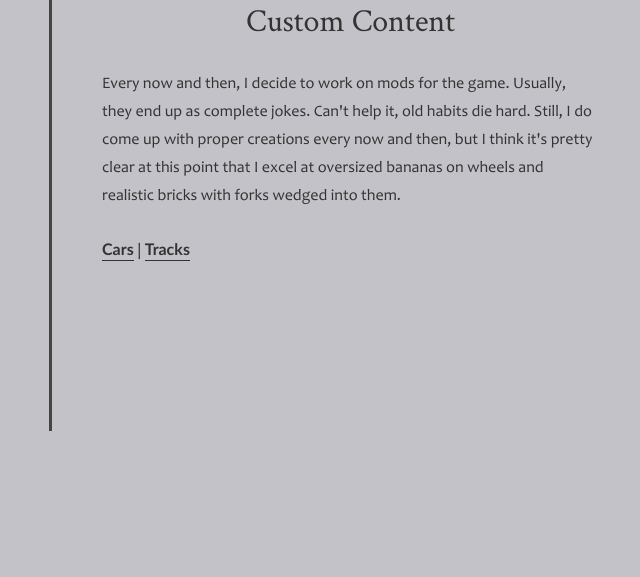
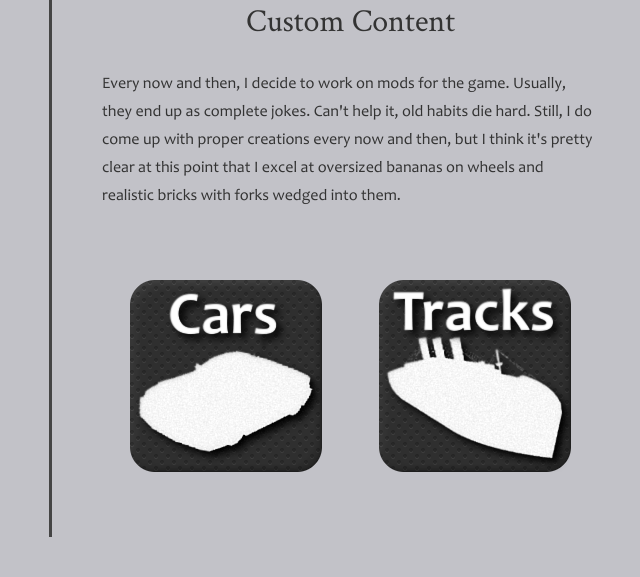
Before and after one commit to SirPongus/sirpongus.github.io, a PHP site: page /re-volt/ in a window 1280 px wide. Shown: the part 329-906 px from the top of the page, without its empty margins (471-1111 px from the left). Before the commit the page ends 760 px from the top, so only its background shows below. Run offline with PHP 8.4, Linux system fonts and the light colour scheme.

Commit message:
cars/tracks button image
bad, to revise

```diff
--- a/re-volt/index.html
+++ b/re-volt/index.html
@@ -42,7 +42,14 @@
       <p>An R/C car racing game from 1999. The catalyst of my favourite online community. I did some stuff for it.</p>
 <h1>Custom Content</h1>
 <p>Every now and then, I decide to work on mods for the game. Usually, they end up as complete jokes. Can't help it, old habits die hard. Still, I do come up with proper creations every now and then, but I think it's pretty clear at this point that I excel at oversized bananas on wheels and realistic bricks with forks wedged into them.</p>
-<p><strong><a href="/re-volt/cars/">Cars</a></strong> | <strong><a href="/re-volt/tracks/">Tracks</a></strong></p>
+<div class="row">
+  <div class="column">
+    <a href="/re-volt/cars/"><img src="../files/re-volt/cars.png"></a>
+  </div>
+  <div class="column">
+    <a href="/re-volt/tracks/"><img src="../files/re-volt/tracks.png"></a>
+  </div>
+</div>
     </article>
 
 
--- a/theme.css
+++ b/theme.css
@@ -241,6 +241,20 @@ body {
     margin-left: 360px;
     border-left: 3px solid #444444;
     min-height: calc(100vh - 80px);
+}
+
+/* Two image containers */
+.column {
+	float: left;
+	width: 50%;
+	padding: 5px;
+}
+
+/* Clear floats after image containers */
+.row::after {
+	content: "";
+	clear: both;
+	display: table;
 }
 
 /**
```
Also changed, not shown: files/re-volt/cars.png (added), files/re-volt/tracks.png (added).
